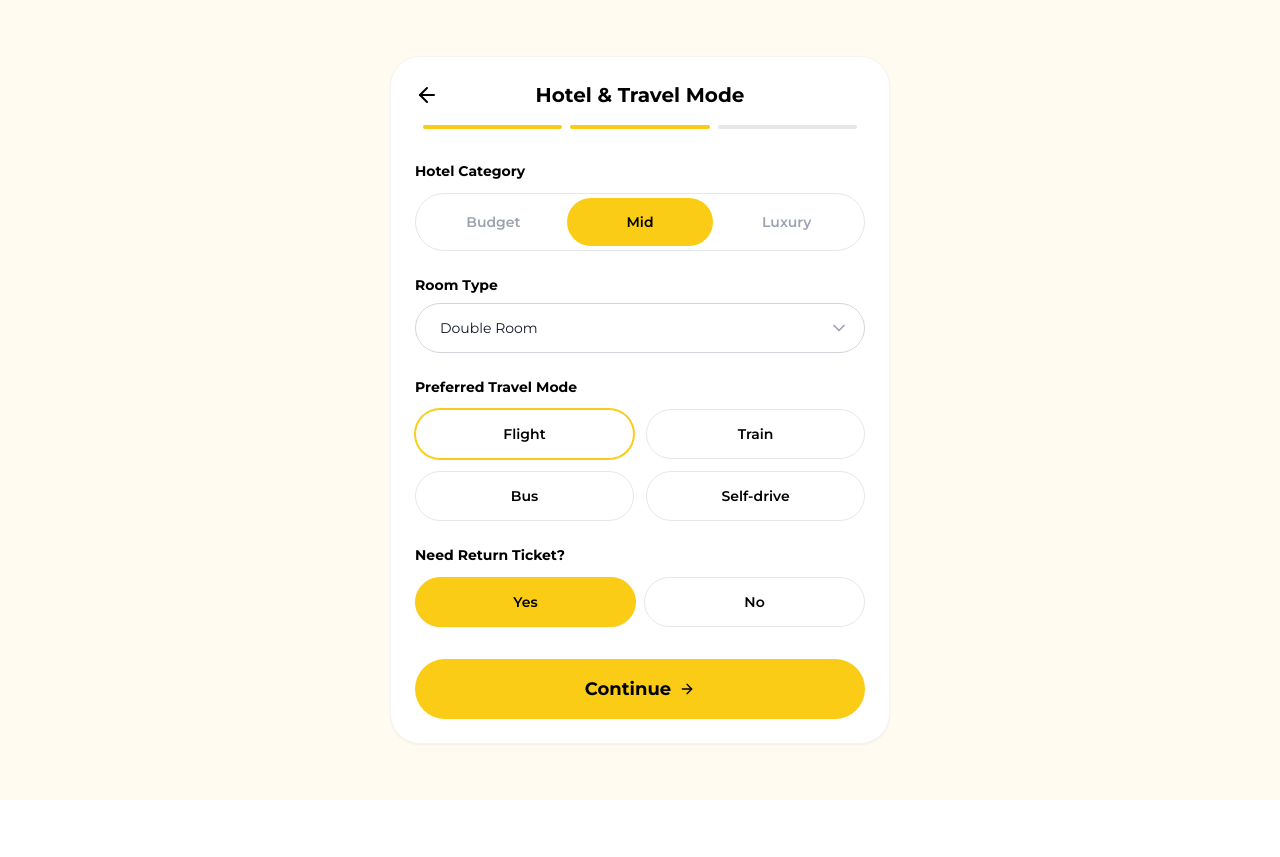
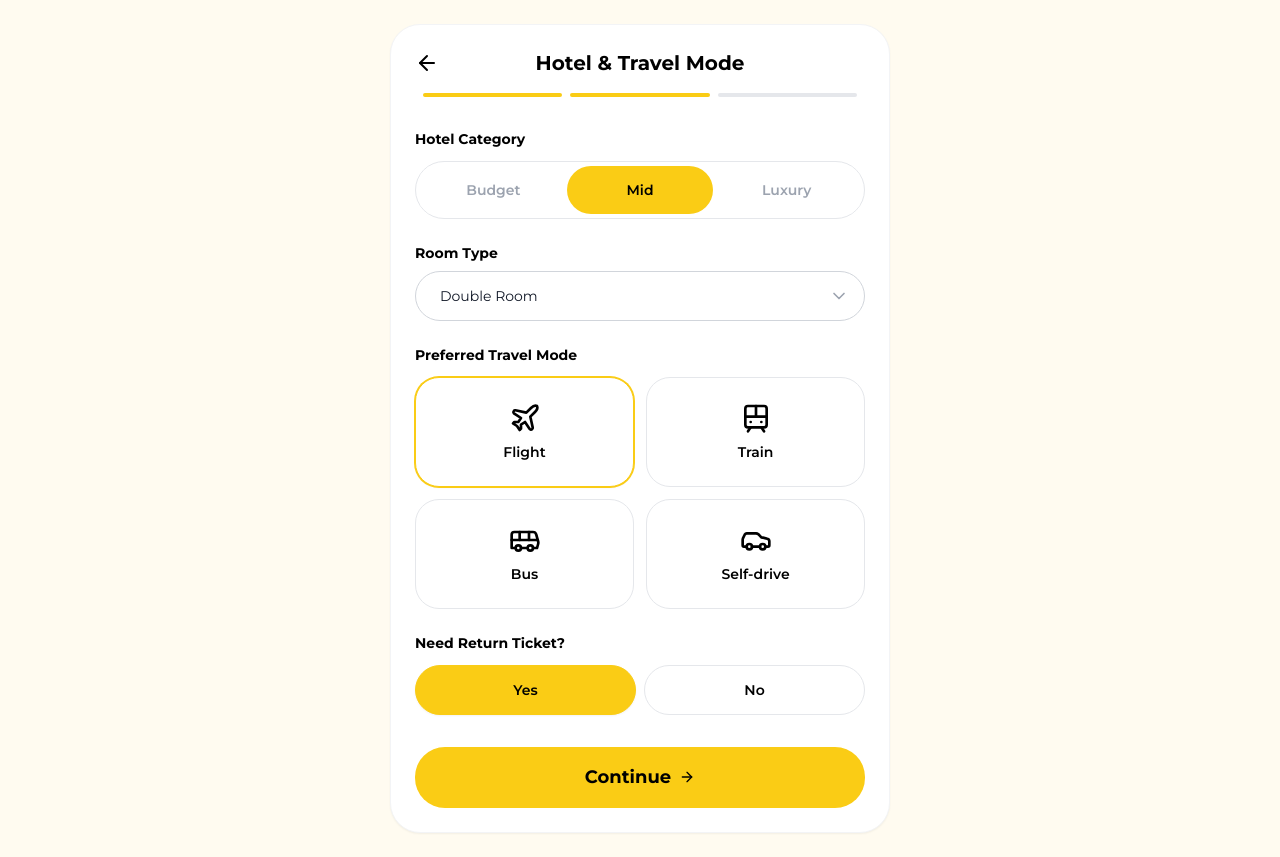
Before and after one commit to urbantrips/ut-client, a Next.js app: page /travelers-info in a window 1280 px wide. Both pictures are taken after a click on the button "Continue". Before the commit the page ends 800 px from the top, so only its background shows below. Built offline with nearby package versions, Linux system fonts and the light colour scheme.

Commit message:
update preferred travel mode cards

```diff
--- a/src/components/features/travelers-info/hotel-travel-mode-form.tsx
+++ b/src/components/features/travelers-info/hotel-travel-mode-form.tsx
@@ -3,7 +3,7 @@
 import { forwardRef, useImperativeHandle } from 'react';
 import { motion } from 'framer-motion';
 import { useTravelersInfoStore, type HotelCategory, type TravelMode, type RoomType, type HotelTravelModeFormData } from '@/store/travelers-info-store';
-import { ChevronDown } from 'lucide-react';
+import { ChevronDown, Plane, Train, Bus, Car } from 'lucide-react';
 
 export type { HotelTravelModeFormData };
 
@@ -33,6 +33,13 @@ export const HotelTravelModeForm = forwardRef<HotelTravelModeFormRef, HotelTrave
     const hotelCategories: HotelCategory[] = ['Budget', 'Mid', 'Luxury'];
     const roomTypes: RoomType[] = ['Single Room', 'Double Room', 'Twin Room', 'Suite', 'Family Room'];
     const travelModes: TravelMode[] = ['Flight', 'Train', 'Bus', 'Self-drive'];
+
+    const travelModeIcons = {
+        'Flight': Plane,
+        'Train': Train,
+        'Bus': Bus,
+        'Self-drive': Car,
+    };
 
     const handleContinue = () => {
         const formData = getHotelTravelModeData();
@@ -106,13 +113,15 @@ export const HotelTravelModeForm = forwardRef<HotelTravelModeFormRef, HotelTrave
                     Preferred Travel Mode
                 </label>
                 <div className="grid grid-cols-2 gap-3">
-                    {travelModes.map((mode) => (
+                    {travelModes.map((mode) => {
+                        const Icon = travelModeIcons[mode];
+                        return (
                             <motion.button
                                 key={mode}
                                 onClick={() => setPreferredTravelMode(mode)}
                                 whileTap={{ scale: 0.98 }}
                                 className={`
-                                px-4 py-3.5 rounded-[30px] font-semibold text-sm transition-all border
+                                    flex flex-col items-center justify-center gap-2 px-4 py-6 rounded-3xl font-semibold text-sm transition-all border min-h-[100px]
                                     ${preferredTravelMode === mode
                                         ? 'border-yellow-400 text-black bg-white shadow-sm ring-1 ring-yellow-400'
                                         : 'border-gray-200 text-black bg-white hover:border-gray-300'
@@ -120,9 +129,11 @@ export const HotelTravelModeForm = forwardRef<HotelTravelModeFormRef, HotelTrave
                                 `}
                                 style={{ fontFamily: 'var(--font-montserrat), sans-serif' }}
                             >
-                            {mode}
+                                <Icon className="w-8 h-8" />
+                                <span>{mode}</span>
                             </motion.button>
-                    ))}
+                        );
+                    })}
                 </div>
             </div>
 
```
Lines whose indentation alone changed are shown as unchanged.
